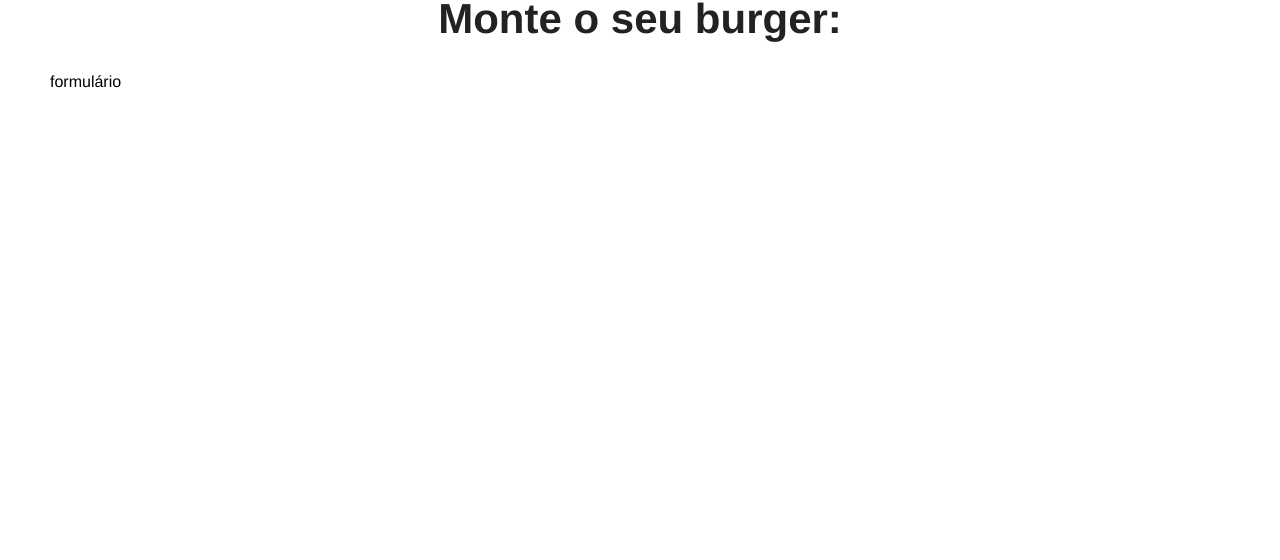
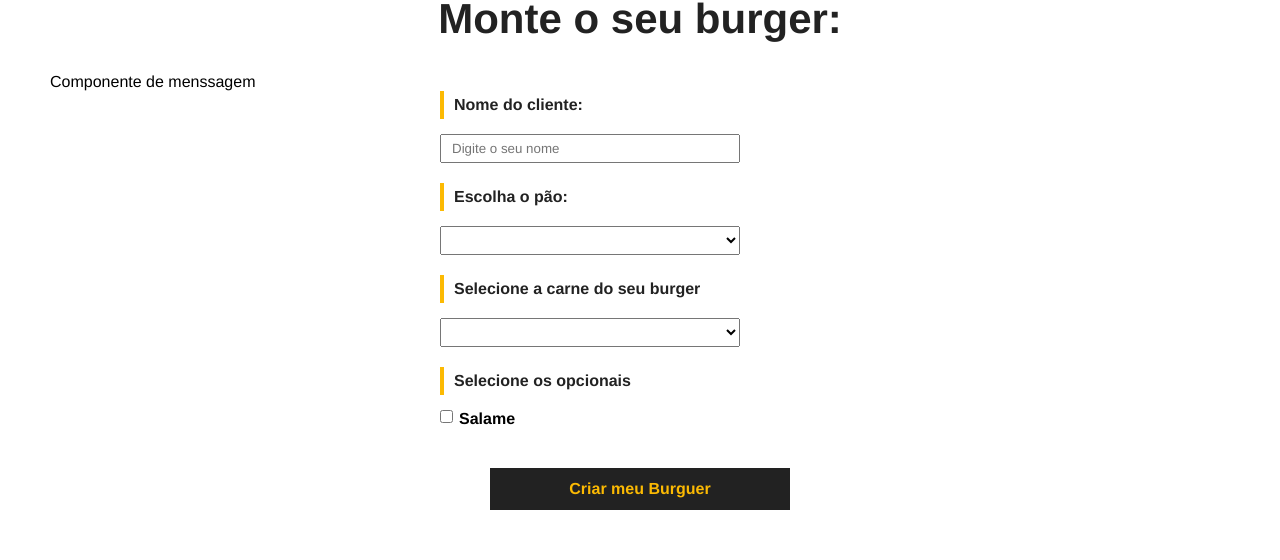
Before and after one commit to HigorDanielMR/Sistema_De_Pedido_De_Hamburguer, a Vue app in the folder 1_sistema_de_pedido_de_hamburguer/: page / in a window 1280 px wide. Shown: the part 633-1193 px from the top of the page. Built offline with nearby package versions, Linux system fonts and the light colour scheme.

Commit message:
feat: Implementando o formulario

```diff
--- /dev/null
+++ b/1_sistema_de_pedido_de_hamburguer/src/components/BurgerForm.vue
@@ -0,0 +1,114 @@
+<template>
+    <div>
+        <p>Componente de menssagem</p>
+        <div>
+            <form action="" id="burger-form">
+                <div class="input-container">
+                    <label for="nome">Nome do cliente:</label>
+                    <input type="text" name="nome" id="nome" v-model="nome" placeholder="Digite o seu nome">
+                </div>
+                <div class="input-container">
+                    <label for="pao">Escolha o pão:</label>
+                    <select name="pao" id="pao" v-model="pao">
+                        <option value="">Selecione o seu pão</option>
+                        <option value="integral">Integral</option>
+                    </select>
+                </div>
+                <div class="input-container">
+                    <label for="carne">Selecione a carne do seu burger</label>
+                    <select name="carne" id="carne" v-model="carne">
+                        <option value="">Selecione o seu tipo de carne</option>
+                        <option value="maminha">Maminha</option>
+                    </select>
+                </div>
+                <div id="opcionais-container" class="input-container">
+                    <label id="opcionais-title" for="opcionais">Selecione os opcionais</label>
+                    <div class="checkbox-container">
+                        <input type="checkbox" name="opcionais" v-model="opcionais" value="salame">
+                        <span>Salame</span>
+                    </div>
+                </div>
+                <div class="input-container">
+                    <input type="submit" class="submit-btn" value="Criar meu Burguer">
+                </div>
+            </form>
+        </div>
+    </div>
+</template>
+
+<script>
+    export default {
+        name: "BurgerForm"
+    }
+</script>
+
+<style scoped>
+    #burger-form{
+        max-width: 400px;
+        margin: 0 auto;
+    }
+
+    .input-container{
+        display: flex;
+        flex-direction: column;
+        margin-bottom: 20px;
+    }
+
+
+    label{
+        font-weight: bold;
+        margin-bottom: 15px;
+        color: #222;
+        padding: 5px 10px;
+        border-left: 4px solid #FCBA03;
+    }
+
+    input, select{
+        padding: 5px 10px;
+        width: 300px;
+    }
+
+    #opcionais-container{
+        flex-direction: row;
+        flex-wrap: wrap;
+    }
+
+    #opcionais-title{
+        width: 100%;
+    }
+
+    .checkbox-container{
+        display: flex;
+        align-items: flex-start;
+        width: 50%;
+        margin-bottom: 20px;
+    }
+
+    .checkbox-container span,
+    .checkbox-container input{
+        width: auto;
+    }
+
+    .checkbox-container span{
+        margin-left: 6px;
+        font-weight: bold;
+    }
+
+
+    .submit-btn{
+        background-color: #222;
+        color: #FCBA03;
+        font-weight: bold;
+        border: 2px solid #222;
+        padding: 10px;
+        font-size: 16px;
+        margin: 0 auto;
+        cursor: pointer;
+        transition: .5s;
+    }
+
+    .submit-btn:hover{
+        background-color: transparent;
+        color: #222;
+    }
+</style>
--- a/1_sistema_de_pedido_de_hamburguer/src/views/Home.vue
+++ b/1_sistema_de_pedido_de_hamburguer/src/views/Home.vue
@@ -2,17 +2,19 @@
   <Banner />
   <div class="main-container">
     <h1>Monte o seu burger:</h1>
-    <p>formulário</p>
+    <BurgerForm/>
   </div>
 </template>
 
 <script>
 import Banner from '@/components/Banner.vue';
+import BurgerForm from '@/components/BurgerForm.vue';
 
   export default {
     name: 'Home',
     components: {
-      Banner
+      Banner,
+      BurgerForm
     }
   }
 </script>
```
